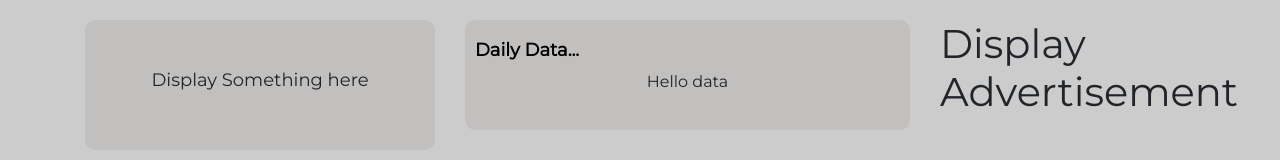
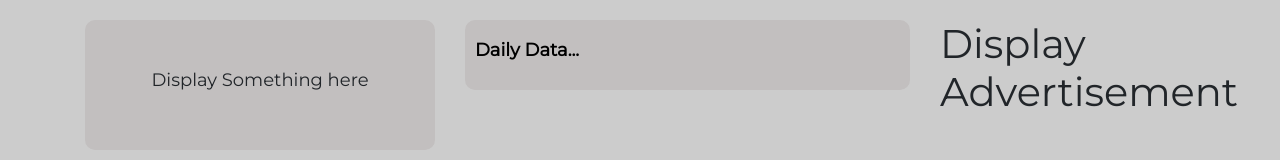
Before and after one commit to irabi01/blog_frontend, a React (Create React App) app: page / in a window 1280 px wide. Shown: the part 136-296 px from the top of the page. Built offline with nearby package versions, Linux system fonts and the light colour scheme.

Commit message:
add Bloglist.js component

```diff
--- /dev/null
+++ b/src/components/Bloglist.js
@@ -0,0 +1,13 @@
+import React, { Component } from 'react'
+
+export class Bloglist extends Component {
+  render() {
+    return (
+      <div>
+
+      </div>
+    )
+  }
+}
+
+export default Bloglist
--- a/src/components/Home.js
+++ b/src/components/Home.js
@@ -1,4 +1,5 @@
 import React, { Component } from 'react'
+import Bloglist from './Bloglist';
 
 export class Home extends Component {
   render() {
@@ -15,7 +16,7 @@ export class Home extends Component {
                 <div className="blog_contents">
                   <h1>Daily Data...</h1>
                   <div className="all_data">
-                    <p>Hello data</p>
+                    <Bloglist/>
                   </div>
                 </div>
               </div>
```
